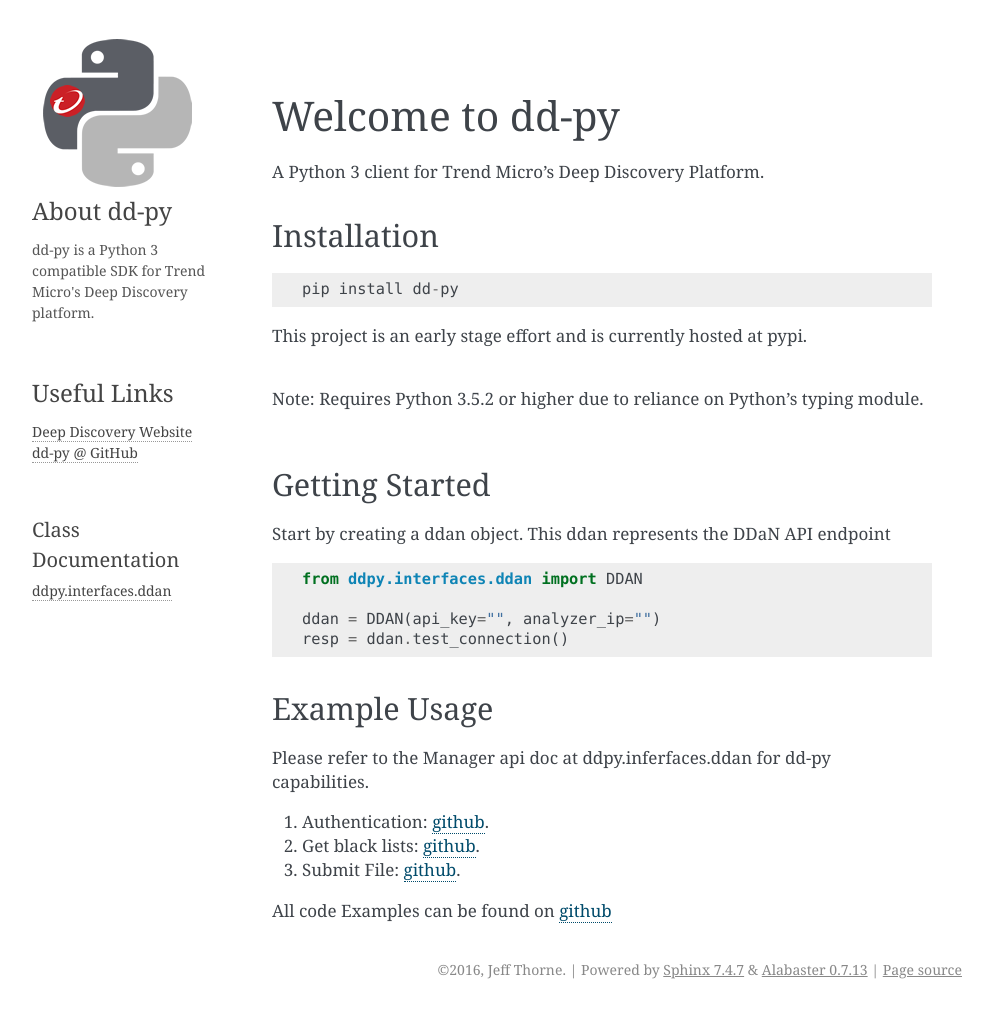
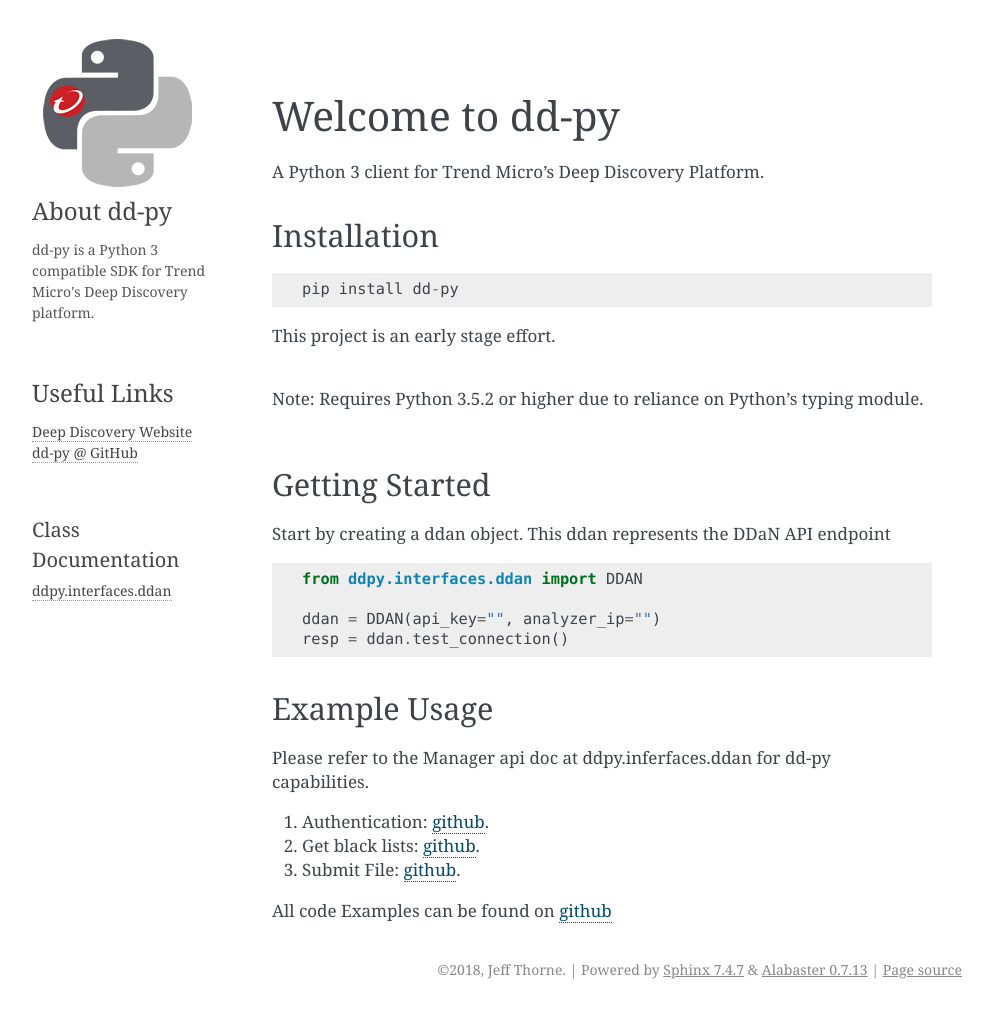
Before and after one commit to trend206/dd-py, a Sphinx documentation site: the page built from docs/source/index.rst, in a window 1280 px wide. Shown: the whole page, without its empty margins (148-1141 px from the left). Built offline with Sphinx 7.4.7, drawn with Linux system fonts in a browser that asks for light colours.

Commit message:
first commit

```diff
--- a/docs/source/conf.py
+++ b/docs/source/conf.py
@@ -54,8 +54,8 @@
 master_doc = 'index'
 
 # General information about the project.
-project = 'dsp3'
-copyright = '2016, Jeff Thorne'
+project = 'dd-py'
+copyright = '2018, Jeff Thorne'
 author = 'Jeff Thorne'
 
 # The version info for the project you're documenting, acts as replacement for
--- a/docs/source/index.rst
+++ b/docs/source/index.rst
@@ -18,7 +18,7 @@
 
    pip install dd-py
 
-This project is an early stage effort and is currently hosted at pypi.
+This project is an early stage effort.
 
 |
 | Note: Requires Python 3.5.2 or higher due to reliance on Python's typing module.
```
